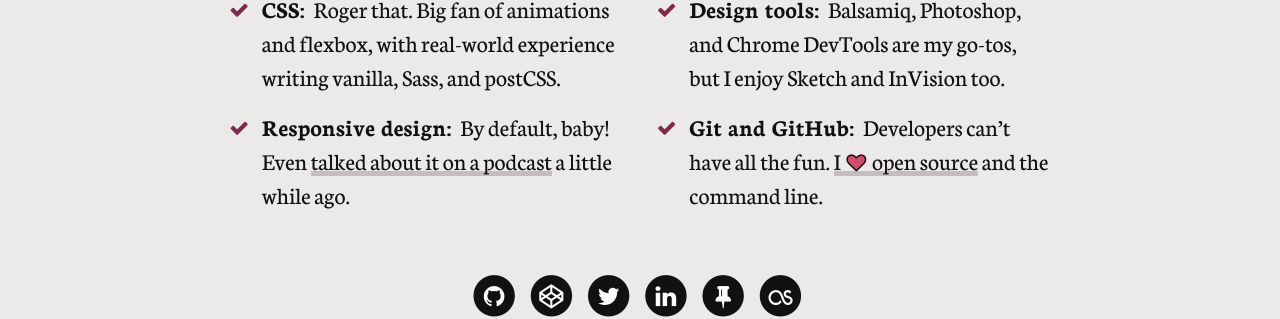
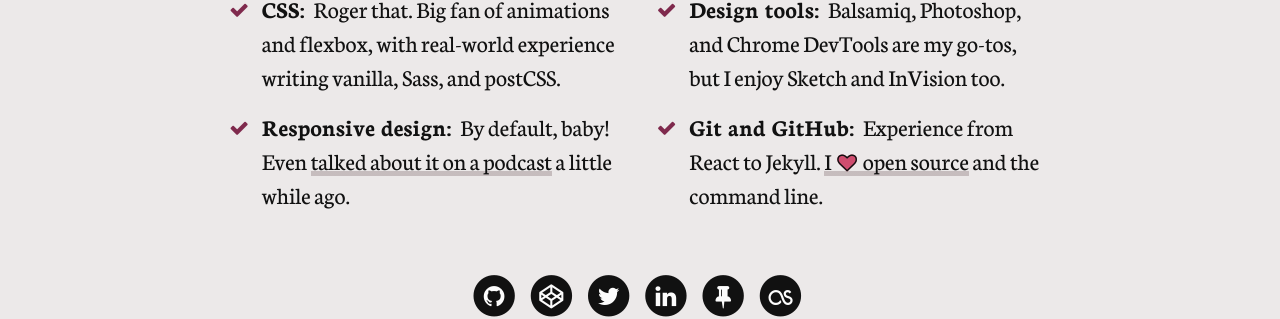
Before and after one commit to edelstone/my-website, a Jekyll site: the page built from about.html, in a window 1280 px wide. Shown: the part 1240-1559 px from the top of the page. Built offline with Jekyll 4.4.1, drawn with Linux system fonts in a browser that asks for light colours.

Commit message:
better content on about page

```diff
--- a/about.html
+++ b/about.html
@@ -38,7 +38,7 @@ button-next-link: /portfolio
 					<ul class="important-updates fa-ul">
 						<li><i class="fa-li fa fa-check"></i><span class="inline-header"> Product UX:</span> Sketches, hifi mockups, and clickable prototypes using a refined, understandable process.</li>
 						<li><i class="fa-li fa fa-check"></i><span class="inline-header">Design tools:</span> Balsamiq, Photoshop, and Chrome DevTools are my go-tos, but I enjoy Sketch and InVision too.</li>
-						<li><i class="fa-li fa fa-check"></i><span class="inline-header">Git and GitHub:</span> Developers can&#8217;t have all the fun. <a href="https://github.com/edelstone">I <span class="fa-stack fa-lg fa-inline"><i style="color: #cf4d6f;" class="fa fa-heart fa-stack-1x"></i><i class="fa fa-heart-o fa-stack-1x"></i></span> open source</a> and the command line.</li>
+						<li><i class="fa-li fa fa-check"></i><span class="inline-header">Git and GitHub:</span> Experience from React to Jekyll. <a href="https://github.com/edelstone">I <span class="fa-stack fa-lg fa-inline"><i style="color: #cf4d6f;" class="fa fa-heart fa-stack-1x"></i><i class="fa fa-heart-o fa-stack-1x"></i></span> open source</a> and the command line.</li>
 					</ul>
 				</div>
 			</div>
```
